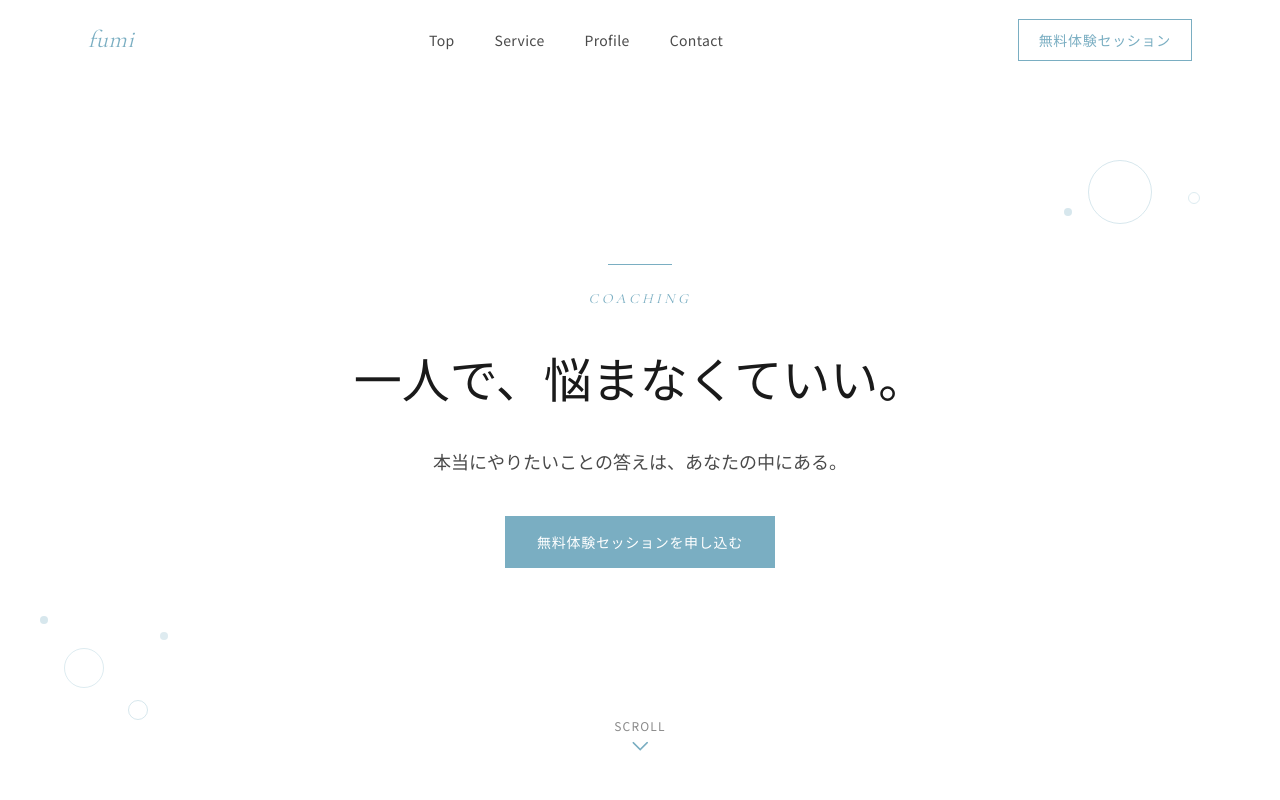
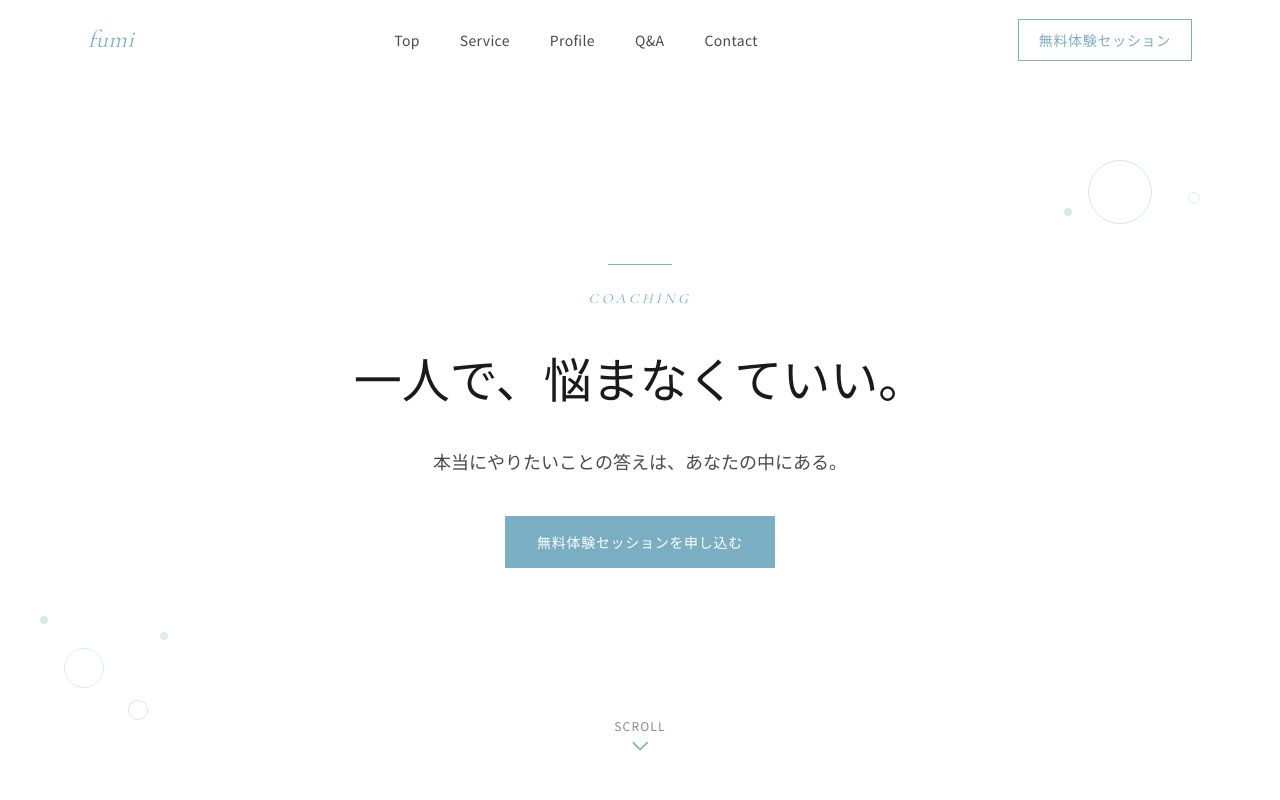
Before and after one commit to fumi-mura/fumi-coach, a Next.js app: page / in a window 1280 px wide. Shown: the top 800 px of the page. Built offline with nearby package versions, Linux system fonts and the light colour scheme.

Commit message:
fix: update navigation links to support internal anchors

```diff
--- a/src/components/layout/Footer.tsx
+++ b/src/components/layout/Footer.tsx
@@ -1,8 +1,11 @@
+import Link from "next/link";
+
 const navLinks = [
-  { label: "Top", href: "#hero" },
-  { label: "Service", href: "#service" },
-  { label: "Profile", href: "#profile" },
-  { label: "Contact", href: "#contact" },
+  { label: "Top", href: "/#hero" },
+  { label: "Service", href: "/#service" },
+  { label: "Profile", href: "/#profile" },
+  { label: "Q&A", href: "/#qa" },
+  { label: "Contact", href: "/#contact" },
 ];
 
 export default function Footer() {
@@ -17,13 +20,13 @@ export default function Footer() {
         <div className="border-t border-white/10 pt-8 text-center">
           <nav className="flex flex-wrap justify-center gap-8 mb-6">
             {navLinks.map((link) => (
-              <a
+              <Link
                 key={link.href}
                 href={link.href}
                 className="font-sans text-white/50 text-sm hover:text-gold transition-colors duration-200"
               >
                 {link.label}
-              </a>
+              </Link>
             ))}
           </nav>
           <p className="font-sans text-ink-faint text-xs">
--- a/src/components/layout/Header.tsx
+++ b/src/components/layout/Header.tsx
@@ -1,12 +1,14 @@
 "use client";
 
 import { useState, useEffect } from "react";
+import Link from "next/link";
 
 const navLinks = [
-  { label: "Top", href: "#hero" },
-  { label: "Service", href: "#service" },
-  { label: "Profile", href: "#profile" },
-  { label: "Contact", href: "#contact" },
+  { label: "Top", href: "/#hero" },
+  { label: "Service", href: "/#service" },
+  { label: "Profile", href: "/#profile" },
+  { label: "Q&A", href: "/#qa" },
+  { label: "Contact", href: "/#contact" },
 ];
 
 export default function Header() {
@@ -31,34 +33,34 @@ export default function Header() {
     >
       <div className="max-w-6xl mx-auto px-6 h-full flex items-center justify-between">
         {/* Logo */}
-        <a
-          href="#hero"
+        <Link
+          href="/#hero"
           className="font-display italic text-gold text-2xl tracking-wide"
           onClick={closeMenu}
         >
           fumi
-        </a>
+        </Link>
 
         {/* Desktop Nav */}
         <nav className="hidden md:flex items-center gap-10">
           {navLinks.map((link) => (
-            <a
+            <Link
               key={link.href}
               href={link.href}
               className="font-sans text-ink-muted text-sm tracking-wide hover:text-gold transition-colors duration-200"
             >
               {link.label}
-            </a>
+            </Link>
           ))}
         </nav>
 
         {/* Desktop CTA */}
-        <a
-          href="#contact"
+        <Link
+          href="/#contact"
           className="hidden md:inline-block font-sans text-gold text-sm tracking-wider border border-gold px-5 py-2.5 hover:bg-gold hover:text-white transition-all duration-300"
         >
           無料体験セッション
-        </a>
+        </Link>
 
         {/* Mobile hamburger */}
         <button
@@ -91,22 +93,22 @@ export default function Header() {
         }`}
       >
         {navLinks.map((link) => (
-          <a
+          <Link
             key={link.href}
             href={link.href}
             onClick={closeMenu}
             className="font-serif text-ink text-2xl hover:text-gold transition-colors duration-200"
           >
             {link.label}
-          </a>
+          </Link>
         ))}
-        <a
-          href="#contact"
+        <Link
+          href="/#contact"
           onClick={closeMenu}
           className="font-sans text-gold text-base tracking-wider border border-gold px-8 py-3 hover:bg-gold hover:text-white transition-all duration-300 mt-4"
         >
           無料体験セッション
-        </a>
+        </Link>
       </div>
     </header>
   );
```
